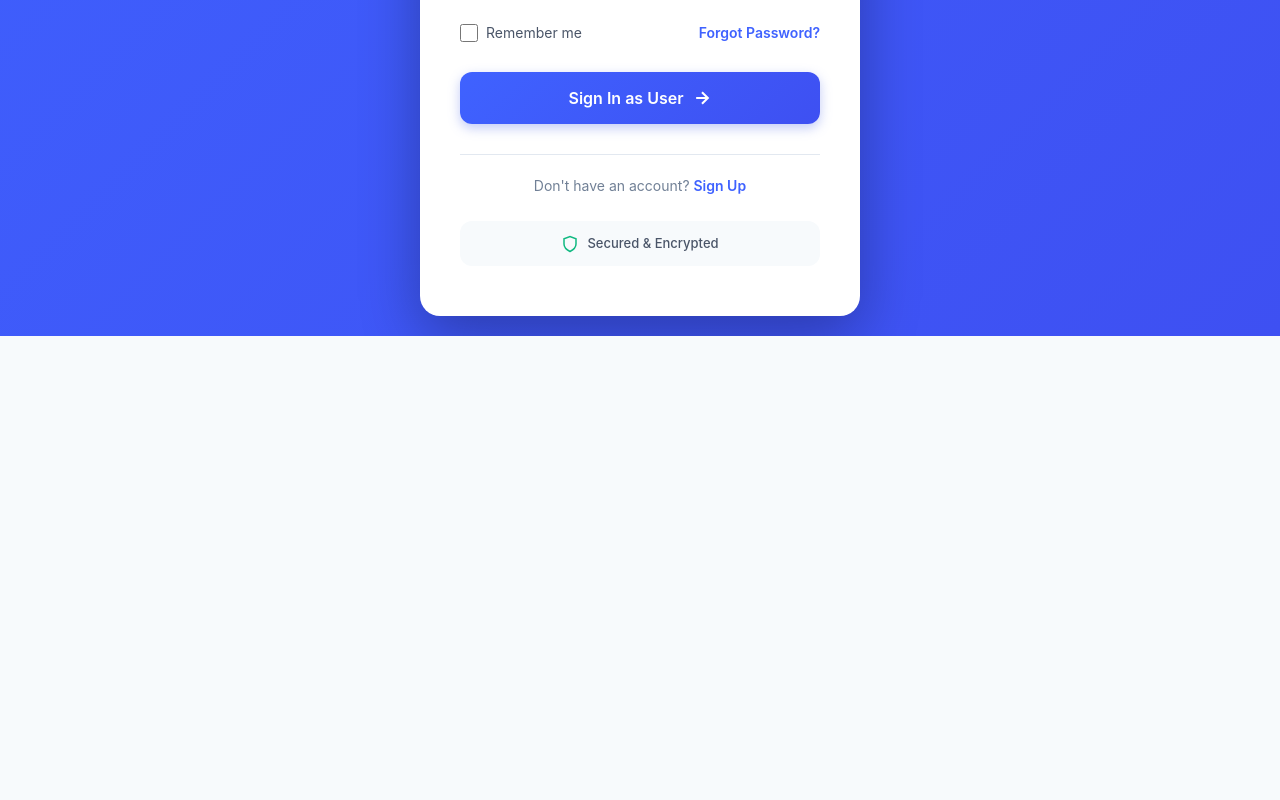
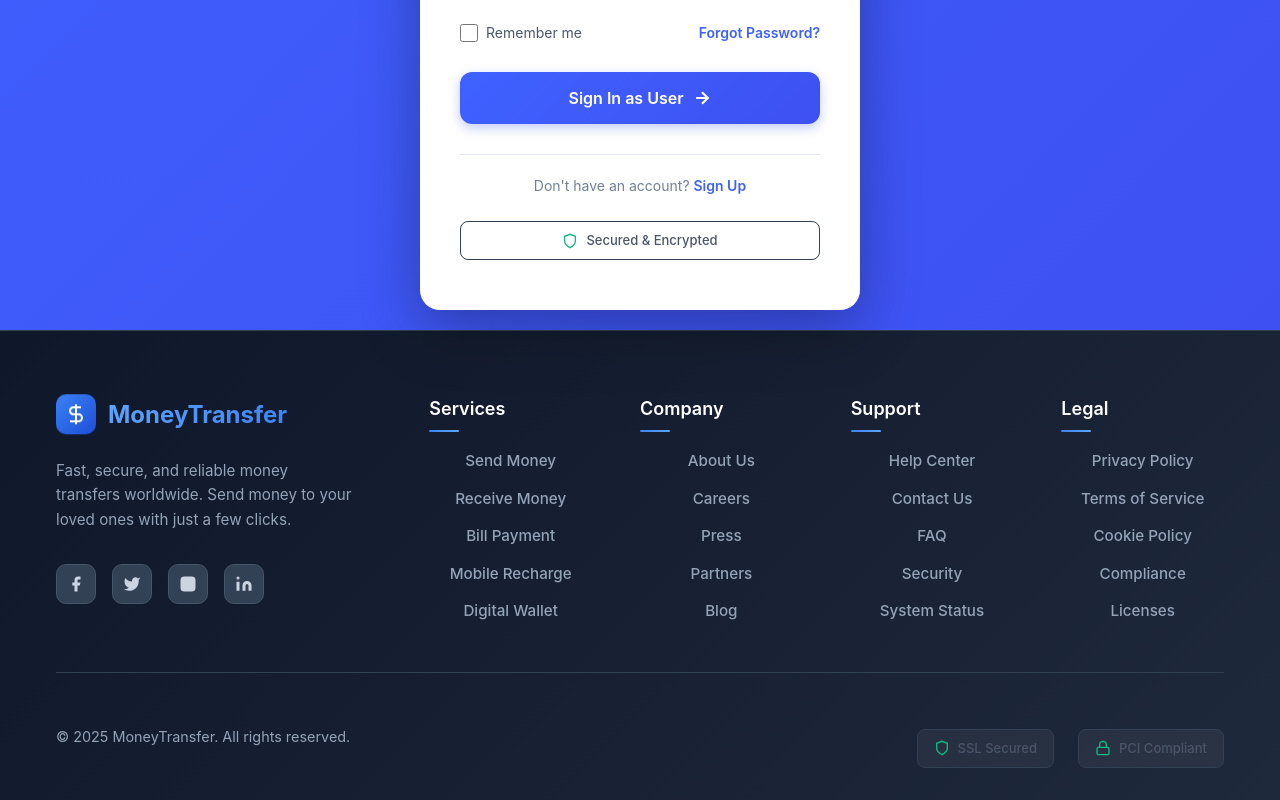
Before and after one commit to KagsM/money-transfer, a React (Vite) app: page / in a window 1280 px wide. Shown: the part 584-1384 px from the top of the page. Before the commit the page ends 920 px from the top, so only its background shows below. Built offline with nearby package versions, Linux system fonts and the light colour scheme.

Commit message:
add footer css

```diff
--- a/src/App.css
+++ b/src/App.css
@@ -3535,3 +3535,305 @@ button {
     font-size: 18px;
   }
 }
+/* Footer Styles */
+.footer {
+  background: linear-gradient(135deg, #0f172a 0%, #1e293b 100%);
+  color: #cbd5e1;
+  margin-top: auto;
+  border-top: 1px solid #334155;
+}
+
+.footer-container {
+  max-width: 1200px;
+  margin: 0 auto;
+  padding: 0 1rem;
+}
+
+/* Top Section */
+.footer-top {
+  display: grid;
+  grid-template-columns: 2fr 1fr 1fr 1fr 1fr;
+  gap: 3rem;
+  padding: 4rem 0 3rem;
+  border-bottom: 1px solid #334155;
+}
+
+.footer-column:first-child {
+  max-width: 300px;
+}
+
+.footer-logo {
+  display: flex;
+  align-items: center;
+  gap: 0.75rem;
+  margin-bottom: 1.5rem;
+}
+
+.footer-logo-icon {
+  width: 40px;
+  height: 40px;
+  background: linear-gradient(135deg, #3b82f6 0%, #1d4ed8 100%);
+  border-radius: 10px;
+  display: flex;
+  align-items: center;
+  justify-content: center;
+  color: white;
+}
+
+.footer-logo-icon svg {
+  width: 24px;
+  height: 24px;
+}
+
+.footer-logo-text {
+  font-size: 1.5rem;
+  font-weight: 700;
+  color: white;
+  background: linear-gradient(135deg, #60a5fa 0%, #3b82f6 100%);
+  -webkit-background-clip: text;
+  -webkit-text-fill-color: transparent;
+  background-clip: text;
+}
+
+.footer-description {
+  line-height: 1.6;
+  margin-bottom: 2rem;
+  color: #94a3b8;
+  font-size: 0.95rem;
+}
+
+.footer-social {
+  display: flex;
+  gap: 1rem;
+}
+
+.social-link {
+  width: 40px;
+  height: 40px;
+  background: #334155;
+  border-radius: 10px;
+  display: flex;
+  align-items: center;
+  justify-content: center;
+  color: #cbd5e1;
+  transition: all 0.3s ease;
+  border: 1px solid #475569;
+}
+
+.social-link:hover {
+  background: #3b82f6;
+  color: white;
+  transform: translateY(-2px);
+  box-shadow: 0 4px 12px rgba(59, 130, 246, 0.3);
+}
+
+.social-link svg {
+  width: 18px;
+  height: 18px;
+}
+
+.footer-heading {
+  color: white;
+  font-size: 1.125rem;
+  font-weight: 600;
+  margin-bottom: 1.5rem;
+  position: relative;
+}
+
+.footer-heading::after {
+  content: '';
+  position: absolute;
+  bottom: -0.5rem;
+  left: 0;
+  width: 30px;
+  height: 2px;
+  background: linear-gradient(90deg, #3b82f6, #60a5fa);
+  border-radius: 2px;
+}
+
+.footer-links {
+  list-style: none;
+  padding: 0;
+  margin: 0;
+  display: flex;
+  flex-direction: column;
+  gap: 0.75rem;
+}
+
+.footer-links li a {
+  color: #94a3b8;
+  text-decoration: none;
+  transition: all 0.3s ease;
+  font-size: 0.95rem;
+  position: relative;
+  padding-left: 0;
+}
+
+.footer-links li a:hover {
+  color: #3b82f6;
+  padding-left: 0.5rem;
+}
+
+.footer-links li a::before {
+  content: '';
+  position: absolute;
+  left: -0.5rem;
+  top: 50%;
+  transform: translateY(-50%);
+  width: 4px;
+  height: 4px;
+  background: #3b82f6;
+  border-radius: 50%;
+  opacity: 0;
+  transition: all 0.3s ease;
+}
+
+.footer-links li a:hover::before {
+  opacity: 1;
+  left: 0;
+}
+
+/* Bottom Section */
+.footer-bottom {
+  padding: 2rem 0;
+}
+
+.footer-bottom-content {
+  display: flex;
+  justify-content: space-between;
+  align-items: center;
+}
+
+.footer-copyright {
+  color: #94a3b8;
+  font-size: 0.9rem;
+  margin: 0;
+}
+
+.footer-badges {
+  display: flex;
+  gap: 1.5rem;
+}
+
+.security-badge {
+  display: flex;
+  align-items: center;
+  gap: 0.5rem;
+  color: #94a3b8;
+  font-size: 0.85rem;
+  padding: 0.5rem 1rem;
+  background: rgba(255, 255, 255, 0.05);
+  border-radius: 8px;
+  border: 1px solid #334155;
+  transition: all 0.3s ease;
+}
+
+.security-badge:hover {
+  background: rgba(255, 255, 255, 0.1);
+  border-color: #475569;
+  color: #e2e8f0;
+}
+
+.security-badge svg {
+  width: 16px;
+  height: 16px;
+  color: #10b981;
+}
+
+/* Responsive Design */
+@media (max-width: 1024px) {
+  .footer-top {
+    grid-template-columns: 1fr 1fr 1fr;
+    gap: 2rem;
+  }
+
+  .footer-column:first-child {
+    grid-column: 1 / -1;
+    max-width: 400px;
+  }
+}
+
+@media (max-width: 768px) {
+  .footer-top {
+    grid-template-columns: 1fr 1fr;
+    gap: 2rem;
+    padding: 3rem 0 2rem;
+  }
+
+  .footer-bottom-content {
+    flex-direction: column;
+    gap: 1.5rem;
+    text-align: center;
+  }
+
+  .footer-badges {
+    justify-content: center;
+  }
+}
+
+@media (max-width: 480px) {
+  .footer-top {
+    grid-template-columns: 1fr;
+    gap: 2rem;
+    padding: 2rem 0 1.5rem;
+  }
+
+  .footer-logo {
+    justify-content: center;
+    text-align: center;
+  }
+
+  .footer-description {
+    text-align: center;
+  }
+
+  .footer-social {
+    justify-content: center;
+  }
+
+  .footer-column {
+    text-align: center;
+  }
+
+  .footer-heading::after {
+    left: 50%;
+    transform: translateX(-50%);
+  }
+
+  .footer-badges {
+    flex-direction: column;
+    gap: 0.75rem;
+  }
+
+  .security-badge {
+    justify-content: center;
+  }
+}
+
+/* Animation for logo icon */
+.footer-logo-icon {
+  animation: float 3s ease-in-out infinite;
+}
+
+@keyframes float {
+  0%, 100% {
+    transform: translateY(0px);
+  }
+  50% {
+    transform: translateY(-5px);
+  }
+}
+
+/* Smooth transitions for all interactive elements */
+.footer-links li a,
+.social-link,
+.security-badge {
+  transition: all 0.3s cubic-bezier(0.4, 0, 0.2, 1);
+}
+
+/* Focus styles for accessibility */
+.footer-links li a:focus,
+.social-link:focus {
+  outline: 2px solid #3b82f6;
+  outline-offset: 2px;
+}
--- a/src/pages/Login.jsx
+++ b/src/pages/Login.jsx
@@ -1,5 +1,6 @@
 import { useState } from 'react';
 import { useNavigate } from 'react-router-dom';
+import Foot from '../components/Footer';
 
 function Login() {
   const [email, setEmail] = useState('');
@@ -21,6 +22,7 @@ function Login() {
   };
 
   return (
+    <>
     <div className="login-container">
       <div className="login-card">
         <div className="login-header">
@@ -134,6 +136,8 @@ function Login() {
         </div>
       </div>
     </div>
+    <Foot/>
+    </>
   );
 }
 
--- a/src/pages/Logout.jsx
+++ b/src/pages/Logout.jsx
@@ -82,17 +82,11 @@ function Logout() {
         </div>
 
         <div className="logout-footer">
-          <div className="footer-links">
-            <a href="#help">Help Center</a>
-            <span className="divider">•</span>
-            <a href="#contact">Contact Support</a>
-            <span className="divider">•</span>
-            <a href="#privacy">Privacy Policy</a>
-          </div>
           <p className="footer-text">© 2025 MoneyTransfer. All rights reserved.</p>
         </div>
       </div>
     </div>
+    <Foot/>
     </>
   );
 }
```
